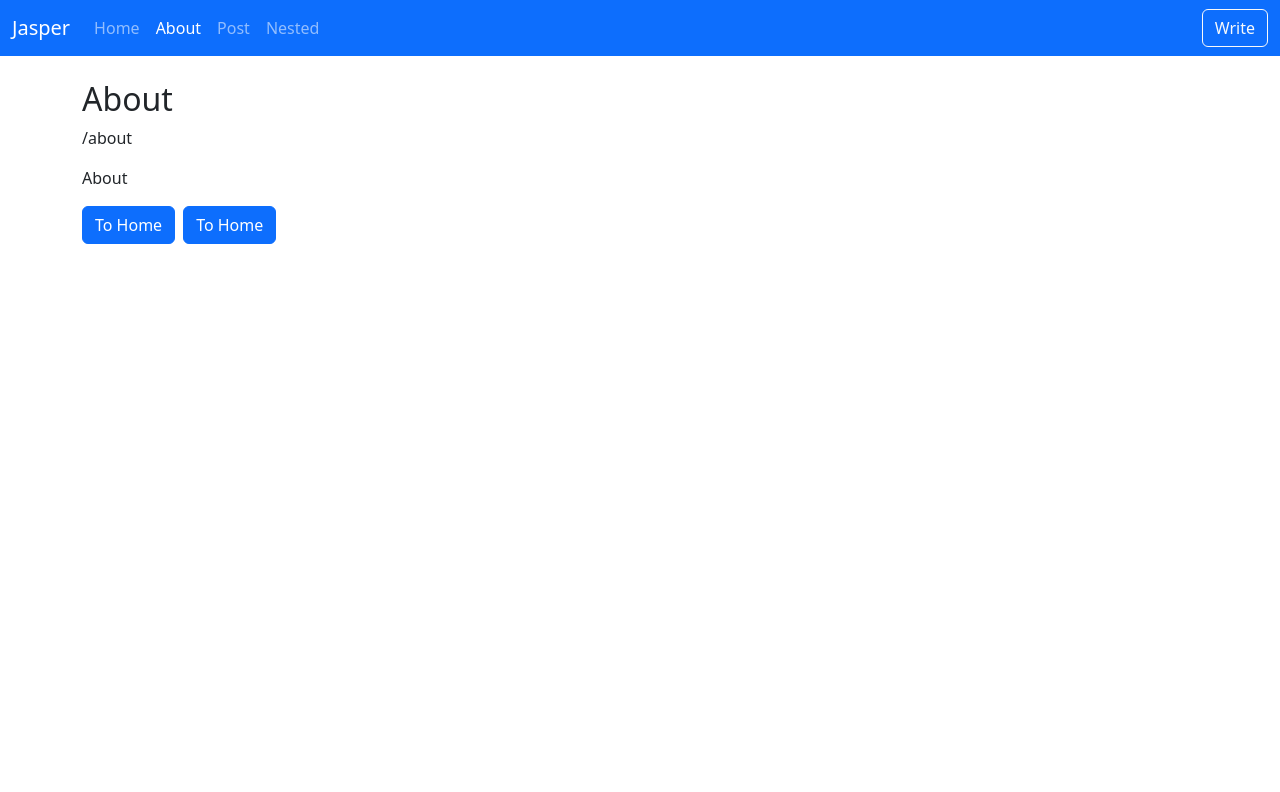
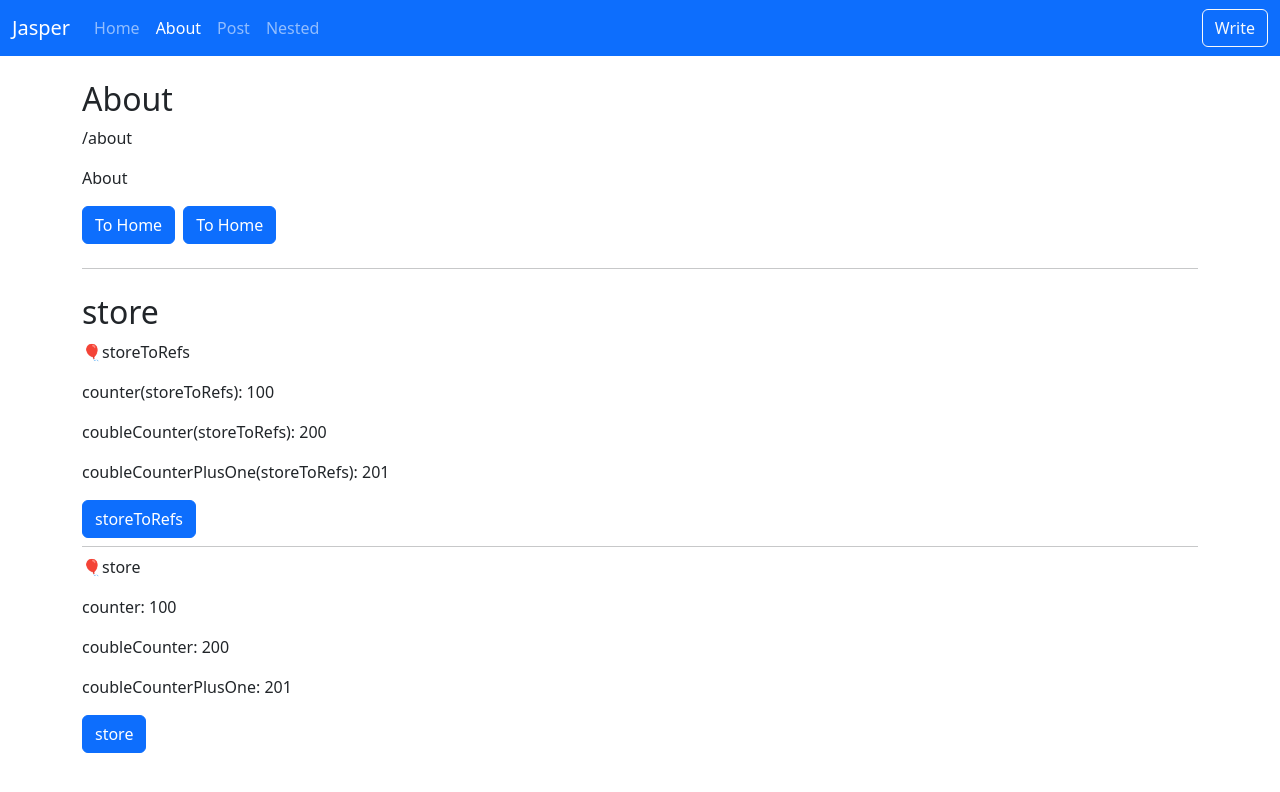
Before and after one commit to yeonghoonPark/vue-g_two, a Vue app: page /about in a window 1280 px wide. Shown: the top 792 px of the page. Built offline with nearby package versions, Linux system fonts and the light colour scheme.

Commit message:
Add files via upload

```diff
--- a/src/views/AboutView.vue
+++ b/src/views/AboutView.vue
@@ -7,11 +7,48 @@
       To Home
     </button>
     <button class="btn btn-primary" @click="goHomePage">To Home</button>
+    <hr class="my-4" />
+    <h2>store</h2>
+    <p>🎈storeToRefs</p>
+    <p>counter(storeToRefs): {{ counter }}</p>
+    <p>coubleCounter(storeToRefs): {{ doubleCount }}</p>
+    <p>coubleCounterPlusOne(storeToRefs): {{ doubleCountPlusOne }}</p>
+    <button class="btn btn-primary" @click="increament">storeToRefs</button>
+    <hr class="my-2" />
+    <p>🎈store</p>
+    <p>counter: {{ store.counter }}</p>
+    <p>coubleCounter: {{ store.doubleCount }}</p>
+    <p>coubleCounterPlusOne: {{ store.doubleCountPlusOne }}</p>
+    <button class="btn btn-primary" @click="store.increament">store</button>
   </div>
 </template>
 
 <script setup>
+import { storeToRefs } from "pinia";
+import { toRef, toRefs } from "vue";
 import { useRoute, useRouter } from "vue-router";
+
+// store
+import { useCounterStore } from "../stores/counter";
+
+const store = useCounterStore();
+console.log(store);
+
+// 구조분해할당시에 반응성을 잃기 때문에 반응성을 유지하기 위해 toRefs 또는 toRef를 이용할 수 있다.
+// toRefs
+// const { counter } = toRefs(store);
+
+// toRef
+// const counter = toRef(store, "counter");
+
+// storeToRefs
+const { counter, doubleCount, doubleCountPlusOne } = storeToRefs(store);
+
+// method
+const { increament } = store;
+
+increament();
+counter.value = 100;
 
 const route = useRoute();
 console.log(route.path);
```
